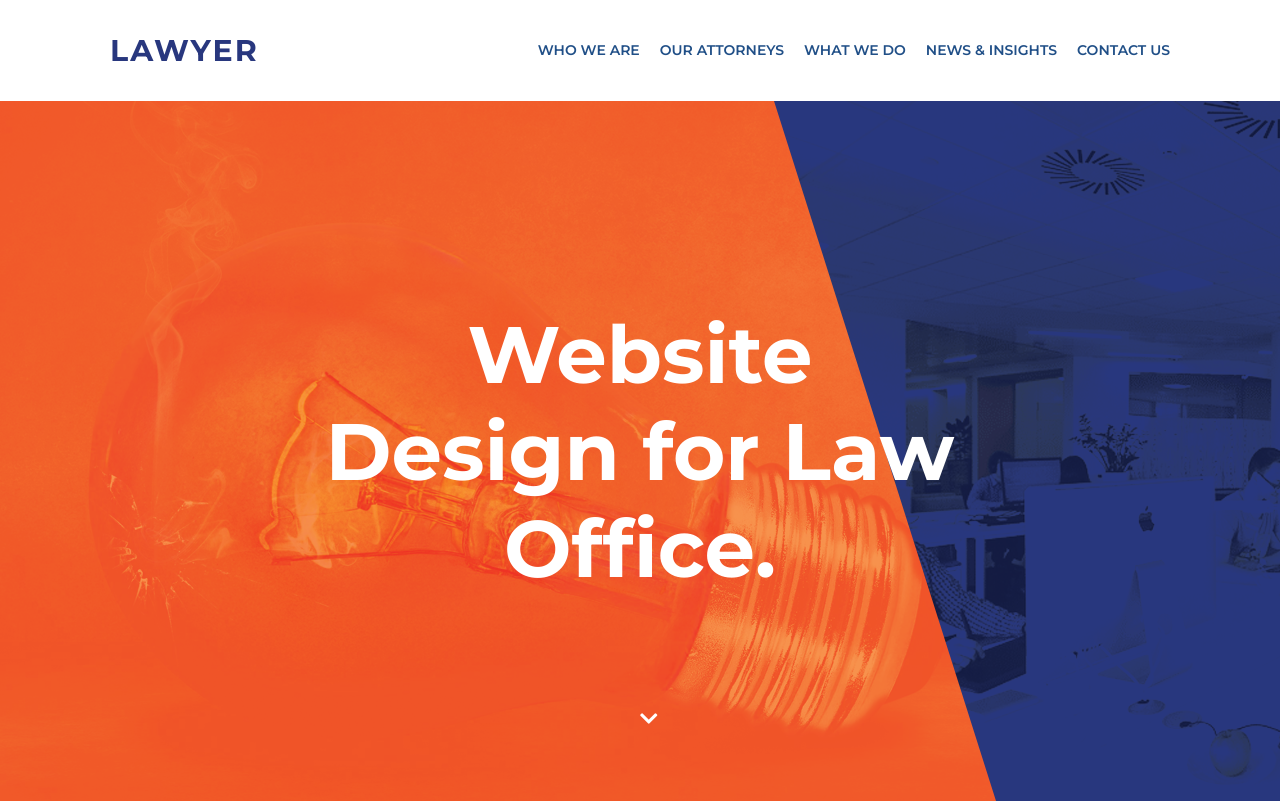
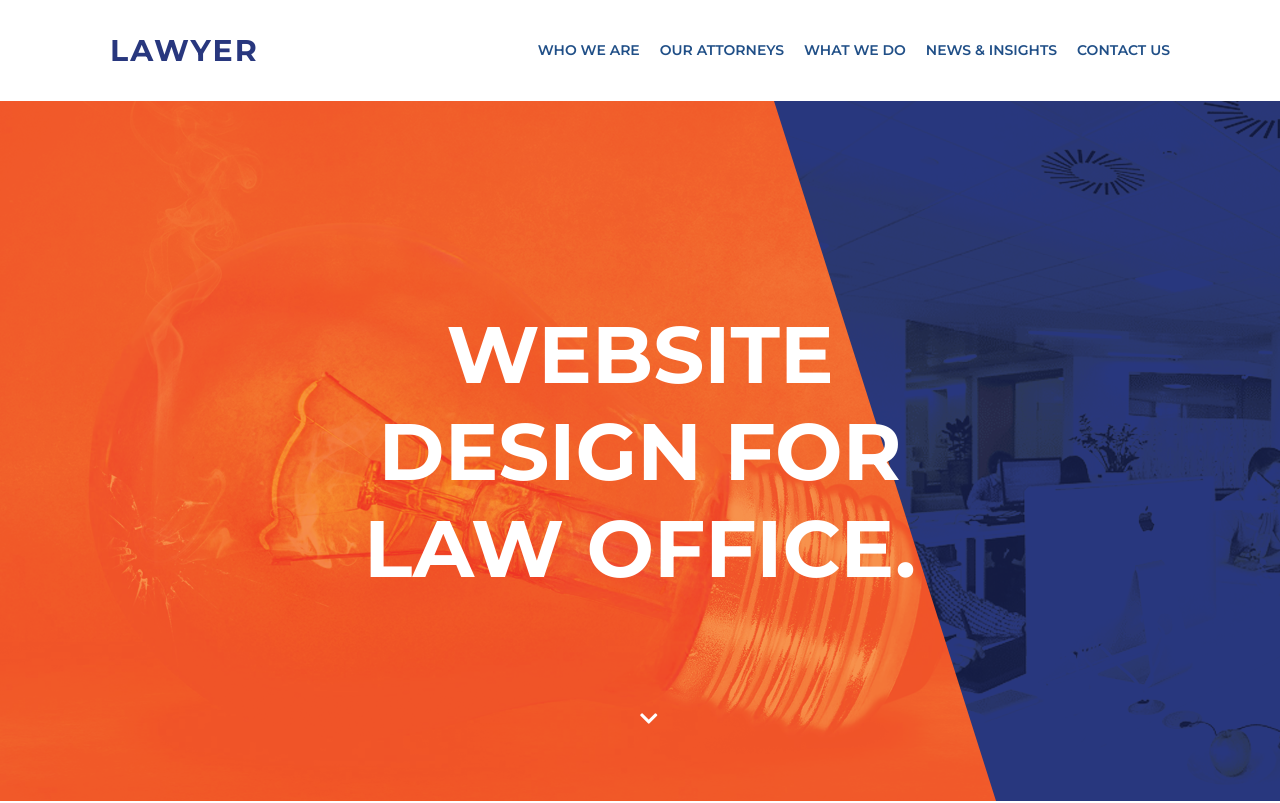
Before and after one commit to krezaul1312/lawyer_project-completed, a plain HTML site: page index.html in a window 1280 px wide. Shown: the top 803 px of the page. Drawn offline with nearby package versions, Linux system fonts and the light colour scheme.

Commit message:
Add files via upload

```diff
--- a/css/main.css
+++ b/css/main.css
@@ -104,8 +104,9 @@ nav ul li a:hover{}
 .content h1{
     font-size: 80px;
     font-weight: 700;
-    max-width: 662px;
+    max-width: 755px;
     text-align: center;
+    text-transform: uppercase;
 }
 .content a{}
 .content a:hover{}
```
